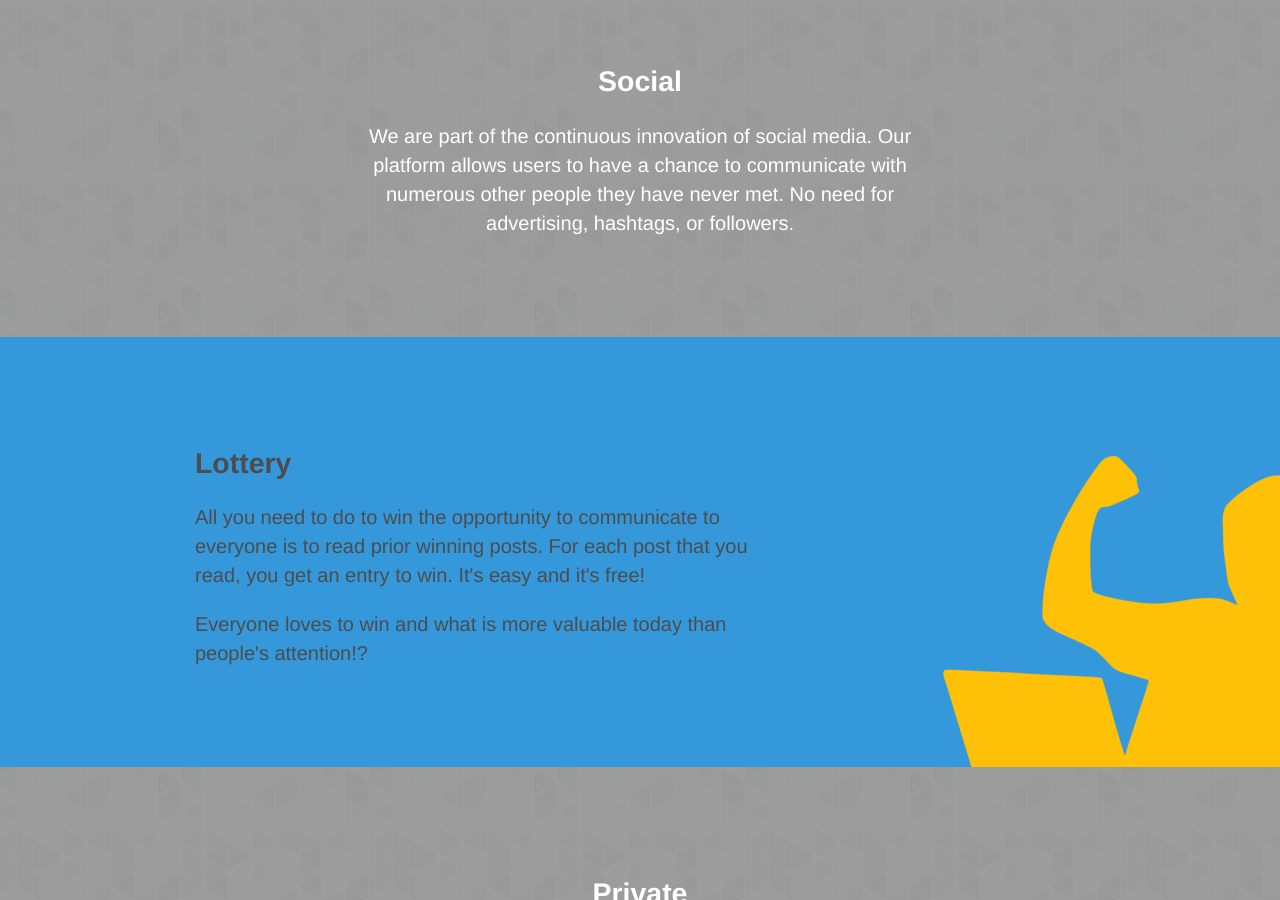
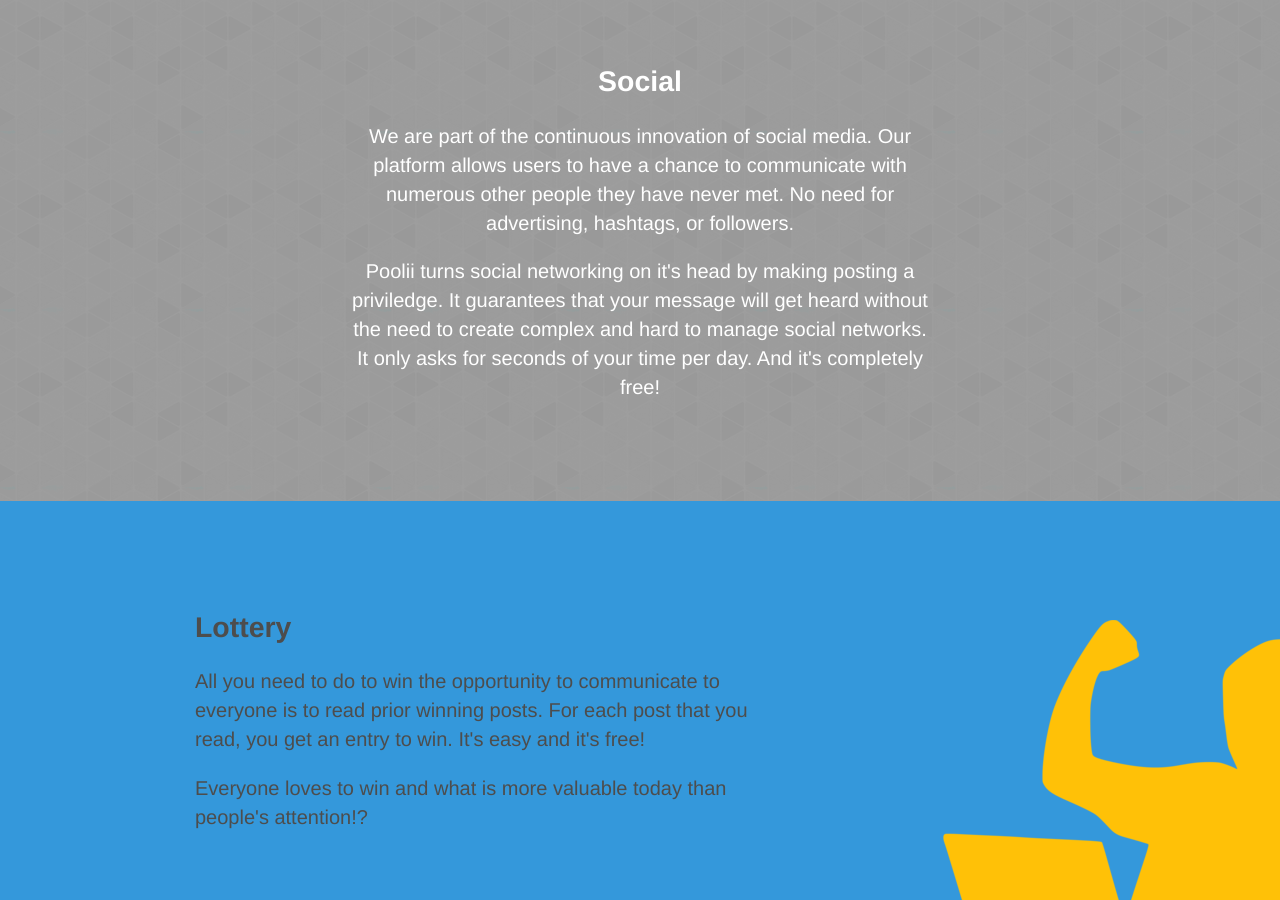
Before and after one commit to robertregnier/poolii-site, a Jekyll site: the page built from index.md, in a window 1280 px wide and 900 px high, scrolled down 786 px. Built offline with Jekyll 4.4.1, drawn with Linux system fonts in a browser that asks for light colours; nearby versions of some CDN libraries.

Commit message:
Changes to social text

```diff
--- a/_layouts/default.html
+++ b/_layouts/default.html
@@ -64,6 +64,7 @@
                         <h2>Social</h2>We are part of the continuous innovation of social media. Our platform allows users to
                         have a chance to communicate with numerous other people they have never met. No need for advertising,
                         hashtags, or followers.</p>
+                        <p>Poolii turns social networking on it's head by making posting a priviledge.  It guarantees that your message will get heard without the need to create complex and hard to manage social networks.  It only asks for seconds of your time per day.  And it's completely free!</p>
                     </div>
                 </div>
             </section>
```
